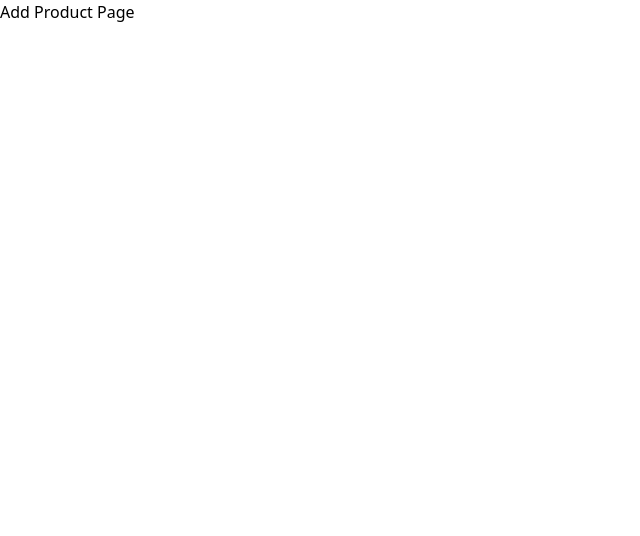
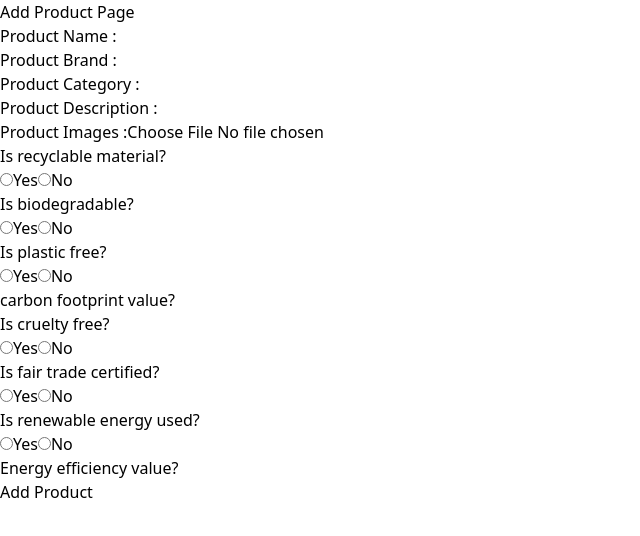
Before and after one commit to sahan200272/sustainable-product-rating-extension, a React app in the folder frontend/: page /add-product in a window 1280 px wide. Shown: the top 536 px of the page, without its empty margins (0-640 px from the left). Built offline with nearby package versions, Linux system fonts and the light colour scheme; no server answers; the HTML template or start-up script is replaced by a standard one.

Commit message:
create form for add product feature. and complete basic functionalities

```diff
--- /dev/null
+++ b/frontend/src/components/products/AddProductForm.jsx
@@ -0,0 +1,247 @@
+import { useState } from "react";
+import { addProduct } from "../../services/productServices";
+
+export default function AddProductForm() {
+  // without using multiple useStates for each and every input use one
+  const [formData, setFormData] = useState({
+    name: "",
+    brand: "",
+    category: "",
+    description: "",
+    recyclableMaterial: true,
+    biodegradable: true,
+    plasticFree: true,
+    carbonFootprint: 0,
+    crueltyFree: true,
+    fairTradeCertified: true,
+    renewableEnergyUsed: true,
+    energyEfficiencyRating: 0,
+  });
+
+  // store for data in formData object
+  const handleFormData = (e) => {
+    setFormData({ ...formData, [e.target.name]: e.target.value });
+  };
+
+  console.log("form data ", formData);
+
+  const handleSubmit = async (e) => {
+    e.preventDefault(); // stop page reload
+
+    try {
+      const response = await addProduct(formData);
+      console.log("Success:", response);
+    } catch (error) {
+      console.error("Error:", error);
+    }
+  };
+
+  return (
+    <form onSubmit={handleSubmit}>
+      <label>
+        Product Name :
+        <input type="text" name="name" onChange={(e) => handleFormData(e)} />
+      </label>
+      <br></br>
+
+      <label>
+        Product Brand :
+        <input type="text" name="brand" onChange={(e) => handleFormData(e)} />
+      </label>
+      <br></br>
+
+      <label>
+        Product Category :
+        <input
+          type="text"
+          name="category"
+          onChange={(e) => handleFormData(e)}
+        />
+      </label>
+      <br></br>
+
+      <label>
+        Product Description :
+        <input
+          type="text"
+          name="description"
+          onChange={(e) => handleFormData(e)}
+        />
+      </label>
+      <br></br>
+
+      <label>
+        Product Images :
+        <input type="file" />
+      </label>
+      <br></br>
+
+      <label>Is recyclable material?</label>
+      <br />
+
+      <label>
+        <input
+          type="radio"
+          name="recyclableMaterial"
+          value={true}
+          onChange={(e) => handleFormData(e)}
+        />
+        Yes
+      </label>
+
+      <label>
+        <input
+          type="radio"
+          name="recyclableMaterial"
+          value={false}
+          onChange={(e) => handleFormData(e)}
+        />
+        No
+      </label>
+      <br />
+
+      <label>Is biodegradable?</label>
+      <br />
+
+      <label>
+        <input
+          type="radio"
+          name="biodegradable"
+          value={true}
+          onChange={(e) => handleFormData(e)}
+        />
+        Yes
+      </label>
+
+      <label>
+        <input
+          type="radio"
+          name="biodegradable"
+          value={false}
+          onChange={(e) => handleFormData(e)}
+        />
+        No
+      </label>
+      <br />
+
+      <label>Is plastic free?</label>
+      <br />
+
+      <label>
+        <input
+          type="radio"
+          name="plasticFree"
+          value={true}
+          onChange={(e) => handleFormData(e)}
+        />
+        Yes
+      </label>
+
+      <label>
+        <input
+          type="radio"
+          name="plasticFree"
+          value={false}
+          onChange={(e) => handleFormData(e)}
+        />
+        No
+      </label>
+      <br />
+
+      <label>
+        carbon footprint value?
+        <input
+          type="number"
+          name="carbonFootprint"
+          onChange={(e) => handleFormData(e)}
+        />
+      </label>
+      <br />
+
+      <label>Is cruelty free?</label>
+      <br />
+
+      <label>
+        <input
+          type="radio"
+          name="crueltyFree"
+          value={true}
+          onChange={(e) => handleFormData(e)}
+        />
+        Yes
+      </label>
+
+      <label>
+        <input
+          type="radio"
+          name="crueltyFree"
+          value={false}
+          onChange={(e) => handleFormData(e)}
+        />
+        No
+      </label>
+      <br />
+
+      <label>Is fair trade certified?</label>
+      <br />
+
+      <label>
+        <input
+          type="radio"
+          name="fairTradeCertified"
+          value={true}
+          onChange={(e) => handleFormData(e)}
+        />
+        Yes
+      </label>
+
+      <label>
+        <input
+          type="radio"
+          name="fairTradeCertified"
+          value={false}
+          onChange={(e) => handleFormData(e)}
+        />
+        No
+      </label>
+      <br />
+
+      <label>Is renewable energy used?</label>
+      <br />
+
+      <label>
+        <input
+          type="radio"
+          name="renewableEnergyUsed"
+          value={true}
+          onChange={(e) => handleFormData(e)}
+        />
+        Yes
+      </label>
+
+      <label>
+        <input
+          type="radio"
+          name="renewableEnergyUsed"
+          value={false}
+          onChange={(e) => handleFormData(e)}
+        />
+        No
+      </label>
+      <br />
+
+      <label>
+        Energy efficiency value?
+        <input
+          type="number"
+          name="energyEfficiencyRating"
+          onChange={(e) => handleFormData(e)}
+        />
+      </label>
+      <br />
+
+      <button type="submit">Add Product</button>
+
+    </form>
+  );
+}
--- a/frontend/src/pages/product/AddProductPage.jsx
+++ b/frontend/src/pages/product/AddProductPage.jsx
@@ -1,8 +1,11 @@
+import AddProductForm from "../../components/products/AddProductForm";
+
 export default function AddProductPage (){
 
     return(
         <div>
             <h1>Add Product Page</h1>
+            <AddProductForm/>
         </div>
     )
 }
--- a/frontend/src/routes/index.jsx
+++ b/frontend/src/routes/index.jsx
@@ -24,8 +24,7 @@ export default function AppRoutes() {
             <Route path="*" element={<Navigate to="/login" replace />} />
 
             {/*Product & Sustainability Evaluation Component Routes*/}
-
-             <Route path="/add-product" element={<AddProductPage/>} />
+            <Route path="/add-product" element={<AddProductPage/>} />
 
         </Routes>
     );
--- /dev/null
+++ b/frontend/src/services/productServices.js
@@ -0,0 +1,7 @@
+import api from "./api";
+
+export const addProduct = async(data) => {
+    const response = await api.post("/api/products/", data);
+
+    return response;
+}
```
